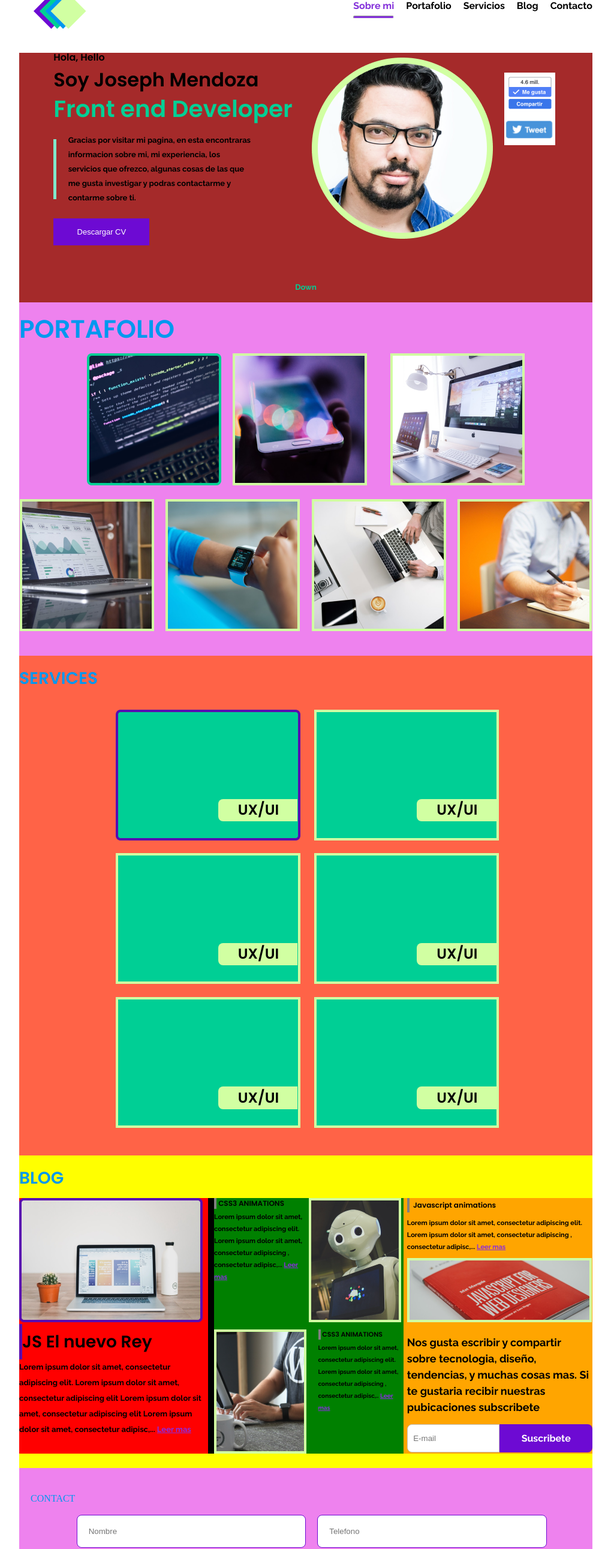
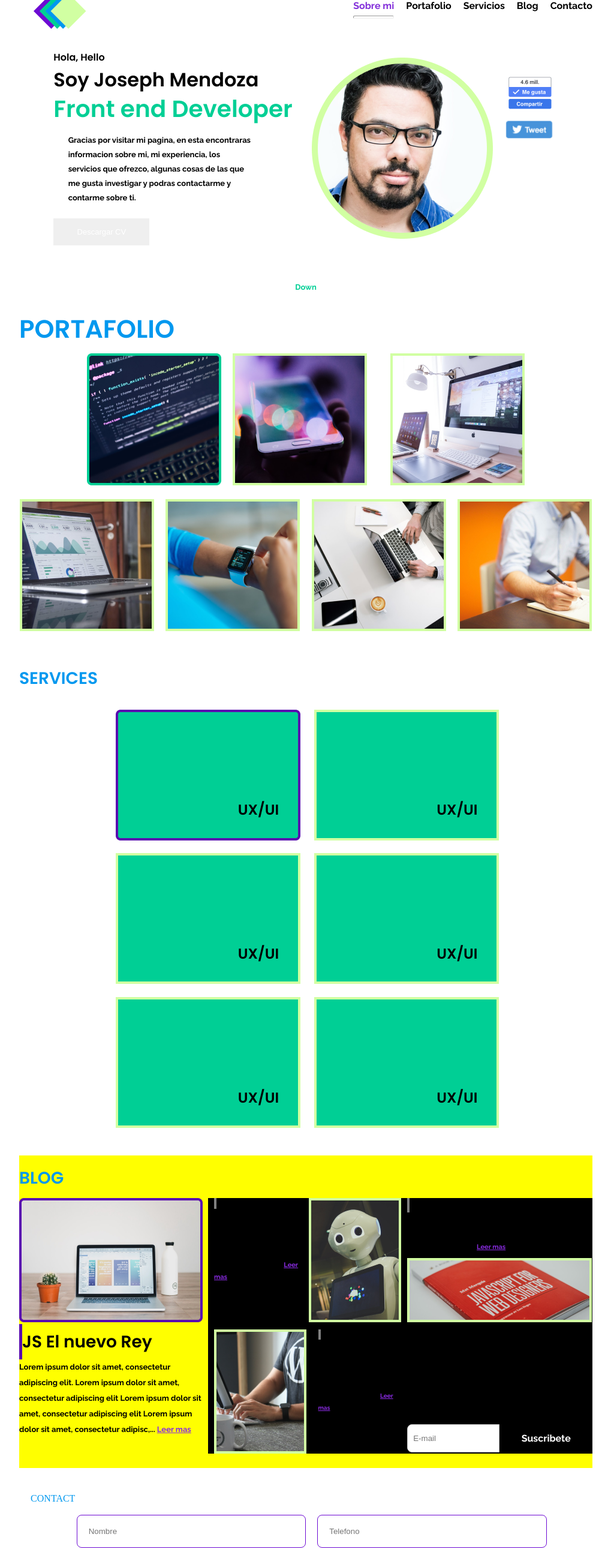
Before and after one commit to joseph2701/EjerciciosCodigo, a plain HTML site: page Tarea4/index.html in a window 1280 px wide. Shown: the top 2582 px of the page at 60% size, without its empty margins (130-1149 px from the left). Drawn offline with Linux system fonts and the light colour scheme; a web font is replaced by a local one.

Commit message:
cambio 030122

```diff
--- a/S3/C5-S3/styles/main.css
+++ b/S3/C5-S3/styles/main.css
@@ -58,14 +58,18 @@ html {
   display: -ms-flexbox;
   display: flex;
 }
+
 .header .logo {
   font-size: 1.6rem;
 }
+
 .header nav ul {
   display: -webkit-box;
   display: -ms-flexbox;
   display: flex;
 }
+
 .header nav li {
   margin-left: 10px;
 }
+/*# sourceMappingURL=main.css.map */
--- a/Tarea4/style/main.css
+++ b/Tarea4/style/main.css
@@ -8,16 +8,15 @@
   flex-direction: column;
   width: 956px;
   margin:auto;
-}
-
-
-.wrapper header {
+  header {
       display: flex;
       flex-direction: row;
       justify-content:space-between ;
       align-items: center;
       height: 5%;
   }
+}
+
 
 .wrapper a{
   color: blueviolet;
@@ -65,7 +64,6 @@
 .wrapper .about-me hr{
   height: 5px;
   border-radius: 8px;
-    background: #832FDA;
 }
 
 .wrapper main{
@@ -79,7 +77,6 @@
   display: flex;
   flex-direction: column;
   align-items: center;
-    background: brown;
   padding-bottom: 2%;
 }
 
@@ -123,7 +120,6 @@
 }
 
 .wrapper main .dates_p .bar_p{
-    background: #80E7CA;
   width: 1%;
   height: 100px;
 }
@@ -150,7 +146,6 @@
 .wrapper main .dates_p .botons_icons_p button{
   width: 160px;
   height: 45px;
-    background:#6D0AD3;
   color: white;
   font-size: 13px;
   border: none;
@@ -207,7 +202,6 @@
 }
 
 .wrapper main .portafolio{
-    background-color: violet;
   padding-top: 2.5%;
   width: 100%;
   display: flex;
@@ -248,7 +242,6 @@
 }
 
 .wrapper main .services{
-    background: tomato;
   padding-top: 2.5%;
   display: flex;
   flex-direction: column;
@@ -291,7 +284,6 @@
   position: absolute;
   margin-left:50.315%;
   margin-top:45%;
-    background: #D1FFA2;
   width: 40%;
   padding: 2% 10% 2% 10%;
   border-top-left-radius: 8px;
@@ -302,7 +294,6 @@
 }
 
 .wrapper main .services div .layouts_s p:hover{
-    background: #5A0CB0;
   color: white;
 }
 
@@ -314,7 +305,6 @@
   padding-bottom: 2.5%;
 }
 .wrapper main .blog >div{
-    background: black;
   display: flex;
   flex-wrap: wrap;
 }
@@ -329,7 +319,6 @@
 
 .wrapper main .blog .space_1{
   width: 33%;
-    background-color: red;
 }
 
 .wrapper main .blog .space_1 h2{
@@ -357,7 +346,6 @@
 
 .wrapper main .blog .panel_b .space_2{
   width: 50%;
-    background-color: green;
   display: flex;
   flex-wrap: wrap;
   height: 50%;
@@ -389,7 +377,6 @@
 
 .wrapper main .blog .panel_b  .space_3{
   width: 50%;
-    background-color: orange;
   height: 50%;
   padding-left: 1%;
 }
@@ -420,7 +407,6 @@
 
 .wrapper main .blog .panel_b  .space_4{
   width: 50%;
-    background-color: green;
   display: flex;
   flex-wrap: wrap;
   height: 50%;
@@ -452,7 +438,6 @@
 
 .wrapper main .blog .panel_b  .space_5{
   width: 50%;
-    background-color: orange;
   height: 50%;
   padding-left: 1%;
 }
@@ -483,7 +468,6 @@
   padding-top: 5%;
   padding-bottom: 5%;
   width: 50%;
-    background: #6D0AD3;
   border-top-right-radius: 8px;
   border-bottom-right-radius: 8px;
   text-align: center;
@@ -492,7 +476,6 @@
 }
 
 .wrapper main .contact{
- background: violet;
 padding-top: 2.5%;
 padding-bottom: 2.5%;
 
@@ -561,7 +544,6 @@
   justify-content:space-between ;
   align-items: center;
   height: 5%;
-    background: red;
   width: 100%;
 }
 
```
Also changed, not shown: 2 other files. Lines whose indentation alone changed are shown as unchanged.
